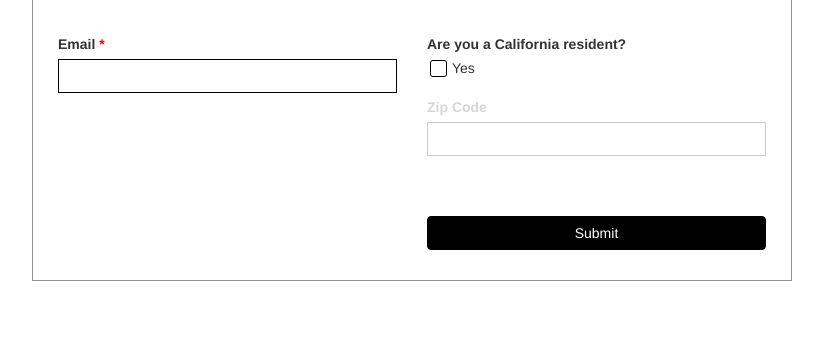
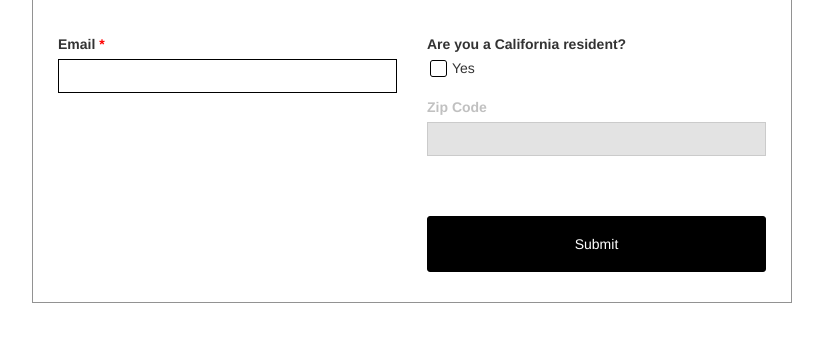
Before and after one commit to noemit/RegistrationForm, a plain HTML site: page index.html in a window 1280 px wide. Shown: the part 224-566 px from the top of the page, without its empty margins (228-1051 px from the left). Drawn offline with Linux system fonts and the light colour scheme.

Commit message:
fixing some style stuff

```diff
--- a/css/mystyle.css
+++ b/css/mystyle.css
@@ -35,9 +35,13 @@ border-radius:0 !imporant;
 
 
 }
-input:disabled, label.disabled {
-    opacity:0.2;
+label.disabled {
+    opacity:0.3;
 }
+
+input:disabled
+{background-color:#777777; opacity:0.2;}
+
 select.form-style {
    -moz-appearance: none;
     background: url("../images/simpleblack.png") no-repeat scroll right -25px center rgba(0, 0, 0, 0) !important;
@@ -93,8 +97,10 @@ width:100%;
 color:white;
 border:1px solid black;
 margin-top:20px;
+border-radius:3px;
+height:56px;
 }
-.btn-custom:hover {
+.btn-custom:hover,.btn-custom:focus,.btn-custom:active {
 background:#333;
 width:100%;
 color:white;
```
